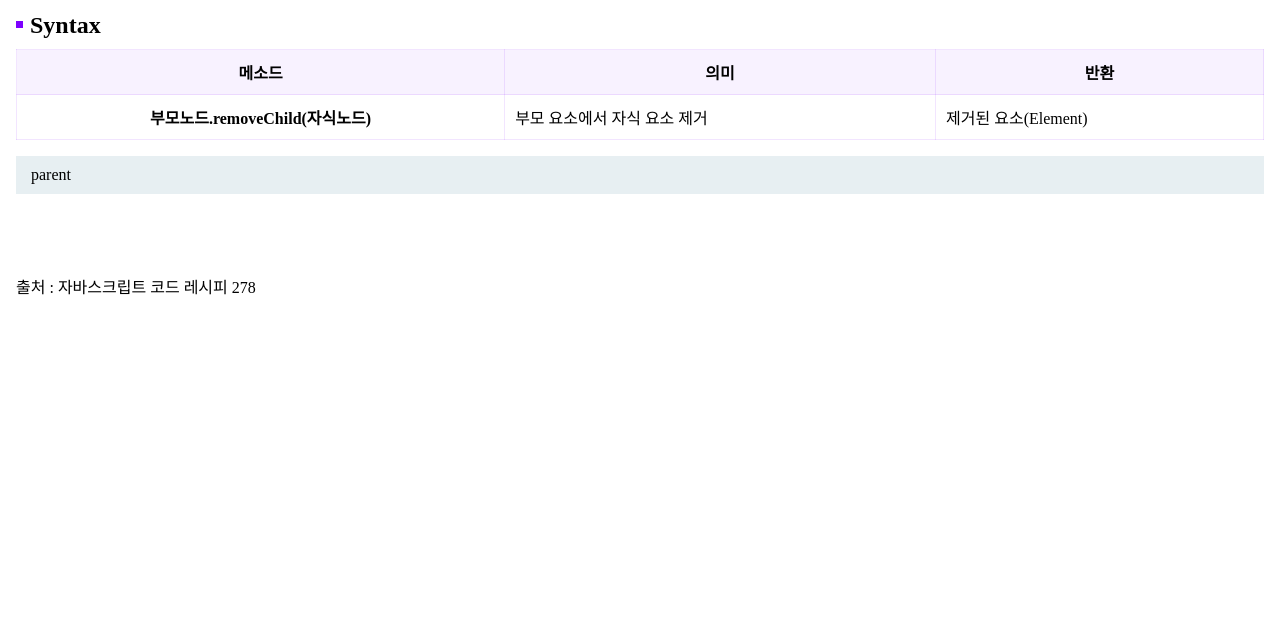
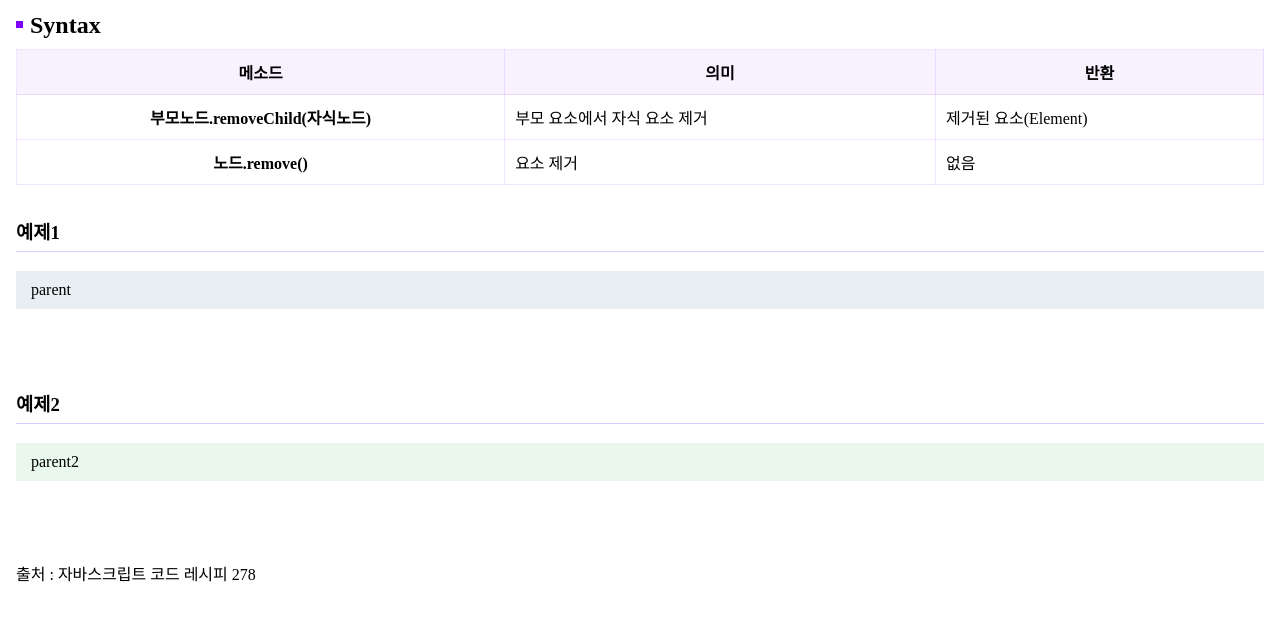
Before and after one commit to thegicode/javascript-recipe, a plain HTML site: page html/remove.html in a window 1280 px wide. Shown: the part 87-708 px from the top of the page. Drawn offline with Linux system fonts and the light colour scheme.

Commit message:
Rename and Update html / remove

```diff
--- a/html/remove-child.html
+++ b/html/remove.html
@@ -70,10 +70,16 @@
                 <td>부모 요소에서 자식 요소 제거</td>
                 <td>제거된 요소(Element)</td>
             </tr>
+            <tr>
+                <th>노드.remove()</th>
+                <td>요소 제거</td>
+                <td>없음</td>
+            </tr>
         </tbody>
     </table>
 
-    <div class="ex1">
+    <section class="ex1">
+        <h3>예제1</h3>
         <style>
             #parent {
                 padding: 10px 15px;
@@ -82,7 +88,7 @@
             #child {
                 margin: 10px 0;
                 padding: 10px 15px;
-                background: rgba(20, 100, 24, 0.5);
+                background: rgba(101, 197, 197, 0.5);
             }
         </style>
 
@@ -99,7 +105,35 @@
             }, 3000)
         </script>
 
-    </div>
+    </section>
+
+    <section class="ex2">
+        <h3>예제2</h3>
+        <style>
+            #parent2 {
+                padding: 10px 15px;
+                background: rgba(40, 173, 69, 0.1);
+            }
+            #child2 {
+                margin: 10px 0;
+                padding: 10px 15px;
+                background: rgba(93, 207, 140, 0.5);
+            }
+        </style>
+
+        <div id="parent2">
+            parent2
+            <div id="child2">child2</div>
+        </div>
+
+        <script>
+            setTimeout( () => {
+                const childElement2 = document.querySelector('#child2')
+                childElement2.remove()
+            }, 3000)
+        </script>
+
+    </section>
 
     <p class="rel">출처 : 자바스크립트 코드 레시피 278</p>
 
```
Also changed, not shown: README.md.
